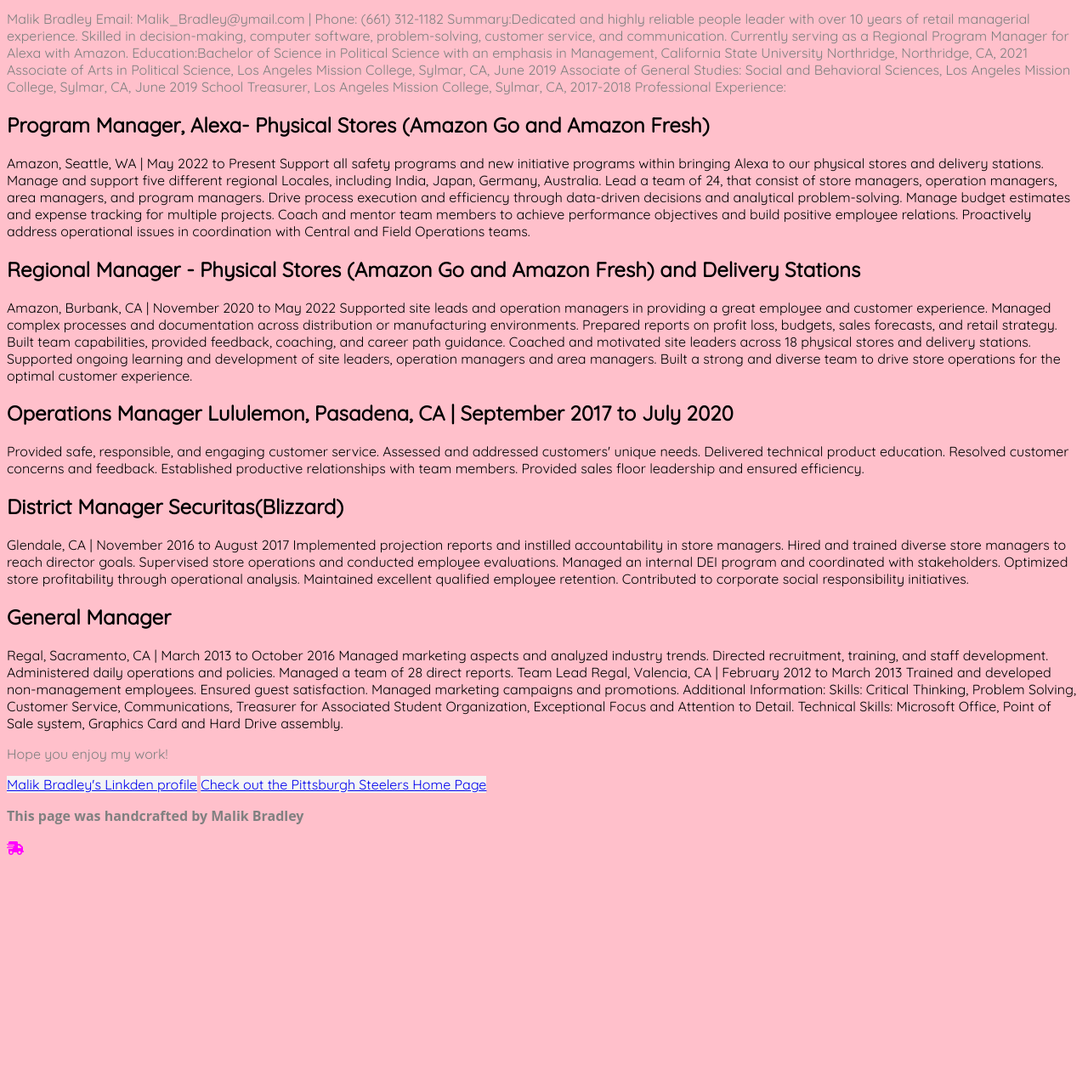
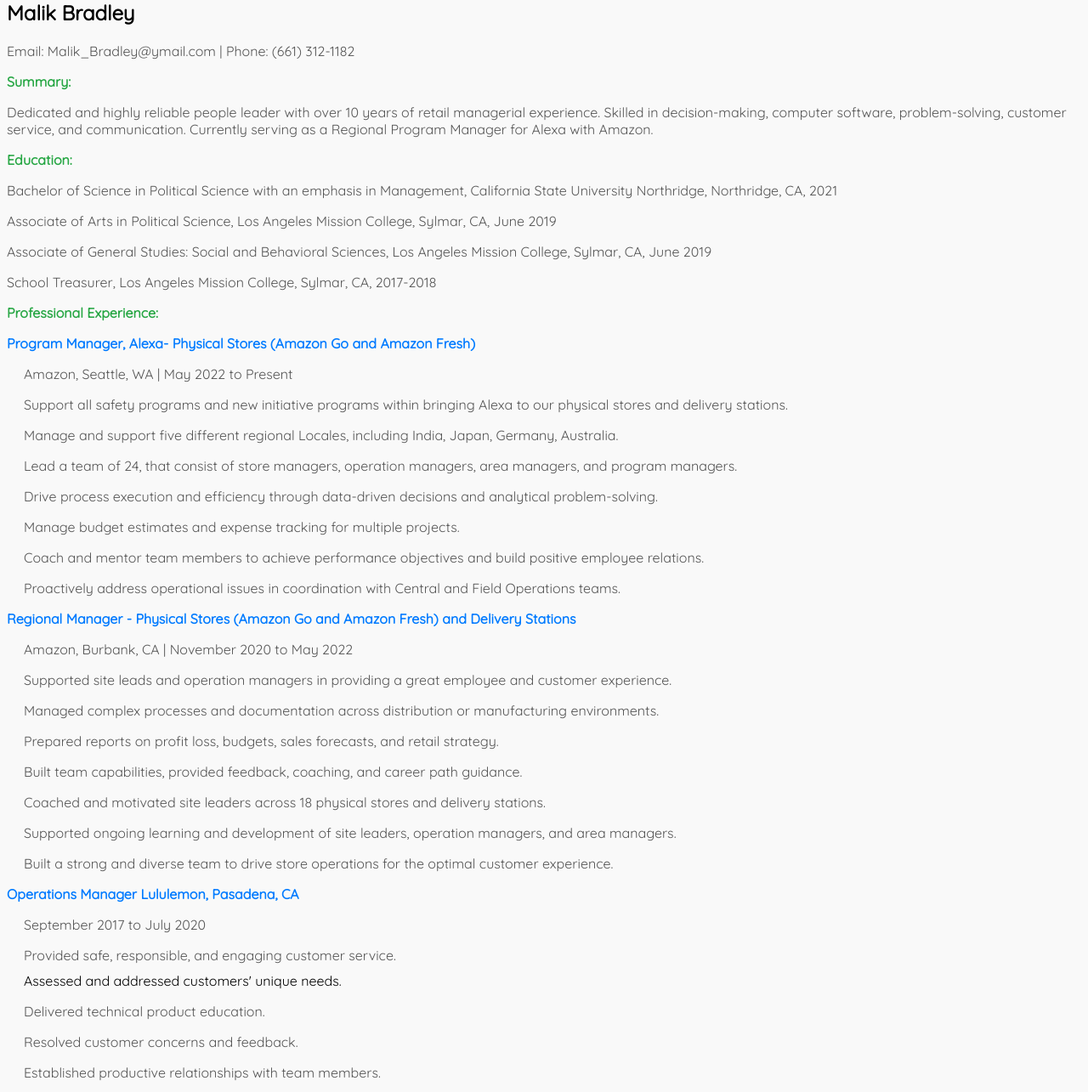
Before and after one commit to mbradlew/Portfolio, a plain HTML site: page index.html in a window 1280 px wide. Shown: the part 83-1368 px from the top of the page at 85% size. Before the commit the page ends 1100 px from the top, so only its background shows below. Drawn offline with Linux system fonts and the light colour scheme.

Commit message:
updated and added for css transitions

```diff
--- a/index.html
+++ b/index.html
@@ -14,70 +14,82 @@
         <h1>Resume</h1>
     </header>
     <section>
-        <p class="green-text">Malik Bradley
-        Email: Malik_Bradley@ymail.com | Phone: (661) 312-1182
-        Summary:Dedicated and highly reliable people leader with over 10 years of retail managerial experience. Skilled in decision-making, computer software, problem-solving, customer service, and communication. Currently serving as a Regional Program Manager for Alexa with Amazon.
-        Education:Bachelor of Science in Political Science with an emphasis in Management, California State University Northridge, Northridge, CA, 2021
-        Associate of Arts in Political Science, Los Angeles Mission College, Sylmar, CA, June 2019
-        Associate of General Studies: Social and Behavioral Sciences, Los Angeles Mission College, Sylmar, CA, June 2019
-        School Treasurer, Los Angeles Mission College, Sylmar, CA, 2017-2018
-        Professional Experience:
-        <h2>Program Manager, Alexa- Physical Stores (Amazon Go and Amazon Fresh)</h2>
-        Amazon, Seattle, WA | May 2022 to Present
-        Support all safety programs and new initiative programs within bringing Alexa to our physical stores and delivery stations.
-        Manage and support five different regional Locales, including India, Japan, Germany, Australia.
-        Lead a team of 24, that consist of store managers, operation managers, area managers, and program managers.
-        Drive process execution and efficiency through data-driven decisions and analytical problem-solving.
-        Manage budget estimates and expense tracking for multiple projects.
-        Coach and mentor team members to achieve performance objectives and build positive employee relations.
-        Proactively address operational issues in coordination with Central and Field Operations teams.
-        <h2>Regional Manager - Physical Stores (Amazon Go and Amazon Fresh) and Delivery Stations</h2>
-        Amazon, Burbank, CA | November 2020  to May 2022
-        Supported site leads and operation managers in providing a great employee and customer experience.
-        Managed complex processes and documentation across distribution or manufacturing environments.
-        Prepared reports on profit loss, budgets, sales forecasts, and retail strategy.
-        Built team capabilities, provided feedback, coaching, and career path guidance.
-        Coached and motivated site leaders across 18 physical stores and delivery stations.
-        Supported ongoing learning and development of site leaders, operation managers and area managers.
-        Built a strong and diverse team to drive store operations for the optimal customer experience.
-        <h2>Operations Manager Lululemon, Pasadena, CA | September 2017 to July 2020</h2>
-        Provided safe, responsible, and engaging customer service.
-        Assessed and addressed customers' unique needs.
-        Delivered technical product education.
-        Resolved customer concerns and feedback.
-        Established productive relationships with team members.
-        Provided sales floor leadership and ensured efficiency.
-        <h2>District Manager Securitas(Blizzard)</h2>
-         Glendale, CA | November 2016 to August 2017
-        Implemented projection reports and instilled accountability in store managers.
-        Hired and trained diverse store managers to reach director goals.
-        Supervised store operations and conducted employee evaluations.
-        Managed an internal DEI program and coordinated with stakeholders.
-        Optimized store profitability through operational analysis.
-        Maintained excellent qualified employee retention.
-        Contributed to corporate social responsibility initiatives.
-        <h2>General Manager</h2>
-        Regal, Sacramento, CA | March 2013 to October 2016
-        Managed marketing aspects and analyzed industry trends.
-        Directed recruitment, training, and staff development.
-        Administered daily operations and policies.
-        Managed a team of 28 direct reports.
-        Team Lead
-        Regal, Valencia, CA | February 2012 to March 2013
-        Trained and developed non-management employees.
-        Ensured guest satisfaction.
-        Managed marketing campaigns and promotions.
-        Additional Information:
-        Skills: Critical Thinking, Problem Solving, Customer Service, Communications, Treasurer for Associated Student Organization, Exceptional Focus and Attention to Detail.
-        Technical Skills: Microsoft Office, Point of Sale system, Graphics Card and Hard Drive assembly. </p>
-        <p class="important green-text">Hope you enjoy my work!</p>
-        <a href="www.linkedin.com/in/malik-bradley-322001164">Malik Bradley's Linkden profile</a>
-        <a href="https://www.steelers.com/">Check out the Pittsburgh Steelers Home Page</a>
-    </section>
-
+        <h2>Malik Bradley</h2>
+        <p>Email: Malik_Bradley@ymail.com | Phone: (661) 312-1182</p>
+        <p class="important">Summary:</p>
+        <p>Dedicated and highly reliable people leader with over 10 years of retail managerial experience. Skilled in decision-making, computer software, problem-solving, customer service, and communication. Currently serving as a Regional Program Manager for Alexa with Amazon.</p>
+        <p class="important">Education:</p>
+        <p>Bachelor of Science in Political Science with an emphasis in Management, California State University Northridge, Northridge, CA, 2021</p>
+        <p>Associate of Arts in Political Science, Los Angeles Mission College, Sylmar, CA, June 2019</p>
+        <p>Associate of General Studies: Social and Behavioral Sciences, Los Angeles Mission College, Sylmar, CA, June 2019</p>
+        <p>School Treasurer, Los Angeles Mission College, Sylmar, CA, 2017-2018</p>
+        <p class="important">Professional Experience:</p>
+        <p class="job-title">Program Manager, Alexa- Physical Stores (Amazon Go and Amazon Fresh)</p>
+        <div class="job-details">
+            <p>Amazon, Seattle, WA | May 2022 to Present</p>
+            <p>Support all safety programs and new initiative programs within bringing Alexa to our physical stores and delivery stations.</p>
+            <p>Manage and support five different regional Locales, including India, Japan, Germany, Australia.</p>
+            <p>Lead a team of 24, that consist of store managers, operation managers, area managers, and program managers.</p>
+            <p>Drive process execution and efficiency through data-driven decisions and analytical problem-solving.</p>
+            <p>Manage budget estimates and expense tracking for multiple projects.</p>
+            <p>Coach and mentor team members to achieve performance objectives and build positive employee relations.</p>
+            <p>Proactively address operational issues in coordination with Central and Field Operations teams.</p>
+        </div>
+        <p class="job-title">Regional Manager - Physical Stores (Amazon Go and Amazon Fresh) and Delivery Stations</p>
+        <div class="job-details">
+            <p>Amazon, Burbank, CA | November 2020 to May 2022</p>
+            <p>Supported site leads and operation managers in providing a great employee and customer experience.</p>
+            <p>Managed complex processes and documentation across distribution or manufacturing environments.</p>
+            <p>Prepared reports on profit loss, budgets, sales forecasts, and retail strategy.</p>
+            <p>Built team capabilities, provided feedback, coaching, and career path guidance.</p>
+            <p>Coached and motivated site leaders across 18 physical stores and delivery stations.</p>
+            <p>Supported ongoing learning and development of site leaders, operation managers, and area managers.</p>
+            <p>Built a strong and diverse team to drive store operations for the optimal customer experience.</p>
+        </div>
+        <p class="job-title">Operations Manager Lululemon, Pasadena, CA</p>
+        <div class="job-details">
+            <p>September 2017 to July 2020</p>
+            <p>Provided safe, responsible, and engaging customer service.</p
+                <p>Assessed and addressed customers' unique needs.</p>
+                <p>Delivered technical product education.</p>
+                <p>Resolved customer concerns and feedback.</p>
+                <p>Established productive relationships with team members.</p>
+                <p>Provided sales floor leadership and ensured efficiency.</p>
+            </div>
+            <p class="job-title">District Manager Securitas(Blizzard), Glendale, CA</p>
+            <div class="job-details">
+                <p>November 2016 to August 2017</p>
+                <p>Implemented projection reports and instilled accountability in store managers.</p>
+                <p>Hired and trained diverse store managers to reach director goals.</p>
+                <p>Supervised store operations and conducted employee evaluations.</p>
+                <p>Managed an internal DEI program and coordinated with stakeholders.</p>
+                <p>Optimized store profitability through operational analysis.</p>
+                <p>Maintained excellent qualified employee retention.</p>
+                <p>Contributed to corporate social responsibility initiatives.</p>
+            </div>
+            <p class="job-title">General Manager Regal, Sacramento, CA</p>
+            <div class="job-details">
+                <p>March 2013 to October 2016</p>
+                <p>Managed marketing aspects and analyzed industry trends.</p>
+                <p>Directed recruitment, training, and staff development.</p>
+                <p>Administered daily operations and policies.</p>
+                <p>Managed a team of 28 direct reports.</p>
+            </div>
+            <p class="job-title">Team Lead Regal, Valencia, CA</p>
+            <div class="job-details">
+                <p>February 2012 to March 2013</p>
+                <p>Trained and developed non-management employees.</p>
+                <p>Ensured guest satisfaction.</p>
+                <p>Managed marketing campaigns and promotions.</p>
+            </div>
+            <p class="important">Additional Information:</p>
+            <p><span class="important">Skills:</span> Critical Thinking, Problem Solving, Customer Service, Communications, Treasurer for Associated Student Organization, Exceptional Focus and Attention to Detail.</p>
+            <p><span class="important">Technical Skills:</span> Microsoft Office, Point of Sale system, Graphics Card and Hard Drive assembly.</p>
+            <a href="www.linkedin.com/in/malik-bradley-322001164">Malik Bradley's Linkden profile</a>
+        </section>
         <footer>
-        <p>This page was handcrafted by Malik Bradley</p>
-        <i class="fa-solid fa-truck-fast"></i>
+            <p>This resume was handcrafted by Malik Bradley</p>
+            <i class="fa-solid fa-truck-fast"></i>
         </footer>
     </body>
-</html>
+    </html>
--- a/styles.css
+++ b/styles.css
@@ -1,46 +1,75 @@
 body {
-    background-color: pink;
-    font-family: "Quicksand", sans-serif;
-    transition: background-color 5s ease-in-out;
+    font-family: "quicksand", sans-seriff;
+    background-color: #f9f9f9;
+    transition: background-color 2s ease-in-out;
 }
 
 h1 {
-    color: aqua;
-    border-style: double;
-    border-width: 6px;
-    border-color: aqua;
-    position: top;
-    left: 100px;
-    top: 200px;
-    transition: color 3s linear, border-color 3s ease-in-out, left 5s ease-in-out, top 5s ease-in-out;
+    color: #333;
+    text-align: center;
+    transition: color 3s ease-in-out;
 }
 
 p {
-    color: grey;
+    color: #555;
     transition: color 3s ease-in-out;
 }
 
+.job-title {
+    font-weight: bold;
+    color: #007bff;
+    transition: color 3s ease-in-out;
+}
+
+.job-details {
+    margin-left: 20px;
+}
+
+.job-details p {
+    margin-bottom: 10px;
+}
+
 .important {
-    width: 50%;
+    font-weight: bold;
+    color: #28a745;
+    transition: color 3s ease-in-out;
 }
 
 .important:hover {
-    background-color: blue;
-    transition: background-color 3s ease-in-out;
+    color: #dc3545;
+    transition: color 3s ease-in-out;
 }
 
-a[href="www.linkedin.com/in/malik-bradley-322001164"],
-a[href="https://www.steelers.com/"] {
-    background-color: whitesmoke;
-    transition: background-color 3s ease-in-out;
+a {
+    color: #007bff;
+    transition: color 3s ease-in-out;
+}
+
+a:hover {
+    color: #0056b3;
+    transition: color 3s ease-in-out;
+}
+
+a[href="www.linkedin.com/in/malik-bradley-322001164"] {
+    color: #007bff;
+    transition: color 3s ease-in-out;
+}
+
+a[href="www.linkedin.com/in/malik-bradley-322001164"]:hover {
+    color: #0056b3;
+    transition: color 3s ease-in-out;
 }
 
 footer {
-    font-family: 'Open Sans', sans-serif;
-    font-weight: bold;
+    text-align: center;
+    margin-top: 50px;
+    background-color: #333;
+    color: #fff;
+    padding: 20px;
+    transition: background-color 3s ease-in-out, color 3s ease-in-out;
 }
 
 .fa-truck-fast {
-    color: magenta;
+    color: #f39c12;
     transition: color 3s ease-in-out;
 }
```
